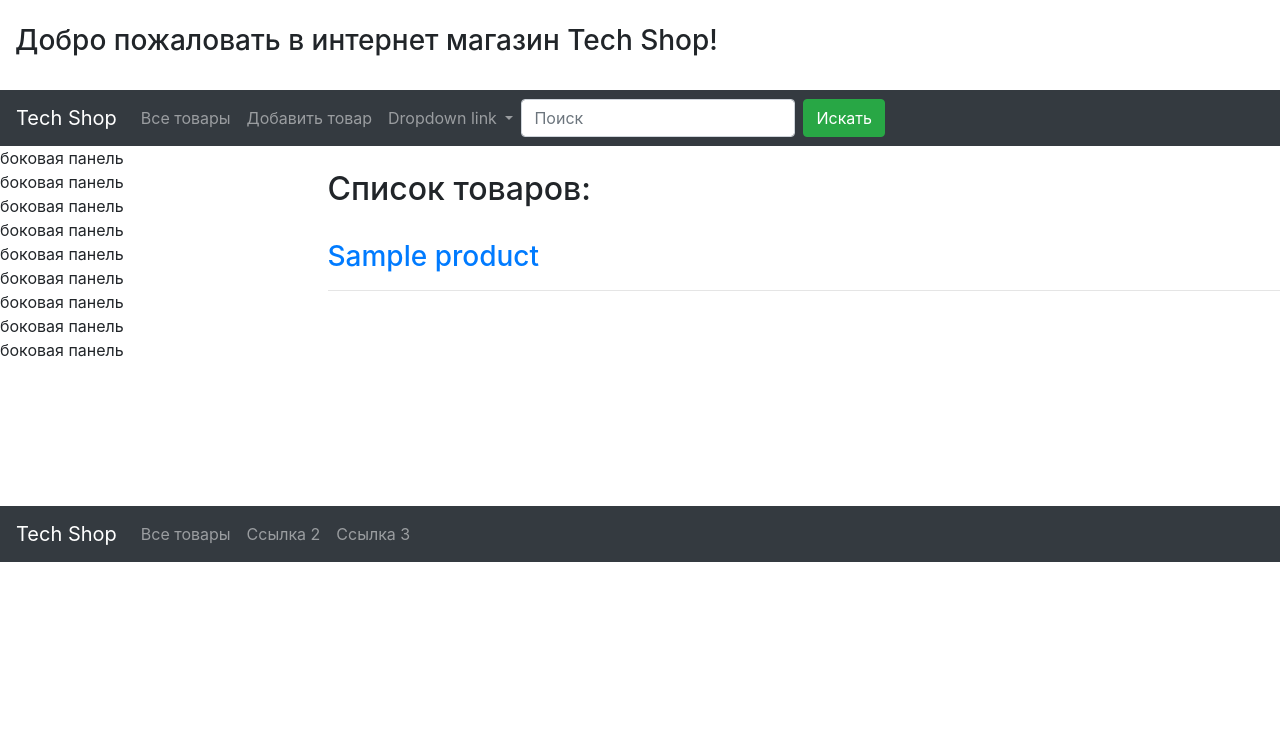
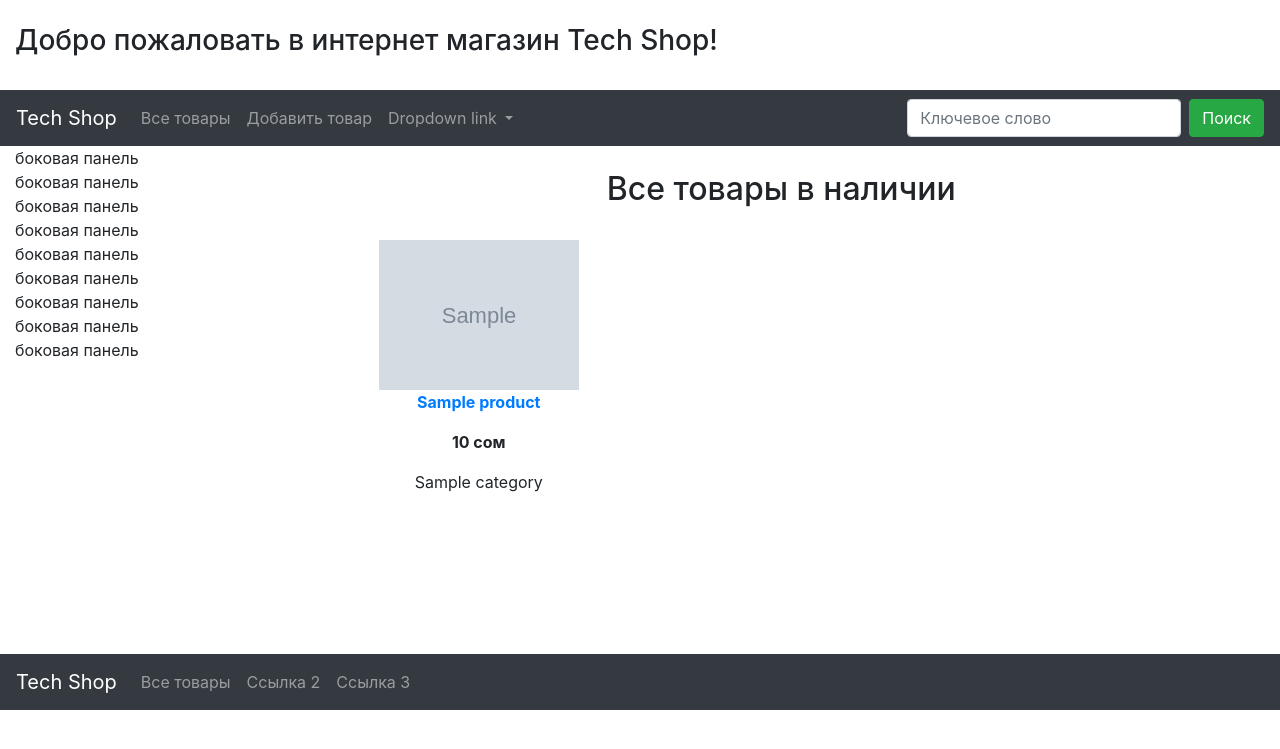
Before and after one commit to Ataiskih/techshop, a Django app: template product/templates/product/products.html in a window 1280 px wide. Shown: the top 749 px of the page. Run offline with Django 3.2, Linux system fonts and the light colour scheme; the template is opened without the code that fills it: most values are stand-ins (such as "Sample title", 1, 10 or a date in 2020); grey boxes marked "Sample" are stand-in pictures; some libraries are stand-ins or nearby versions.

Commit message:
added search

```diff
--- a/core/templates/base.html
+++ b/core/templates/base.html
@@ -22,7 +22,7 @@
         <a class="navbar-brand" href="{% url 'home' %}">Tech Shop</a>
 
         <!-- Links -->
-        <ul class="navbar-nav">
+        <ul class="navbar-nav mr-auto">
           <li class="nav-item">
             <a class="nav-link" href="{% url 'products' %}">Все товары</a>
           </li>
@@ -43,14 +43,13 @@
           </li>
         </ul>
 
-
-        <form class="form-inline" action="#">
+        <form class="form-inline" action="{% url 'products' %}">
             {% csrf_token %}
-            <input class="form-control mr-sm-2" type="text" placeholder="Поиск">
-            <button class="btn btn-success" type="submit">Искать</button>
+            <input class="form-control mr-sm-2" type="text" name="key_word" placeholder="Ключевое слово">
+            <button class="btn btn-success" type="submit">Поиск</button>
           </form>
     </nav>
-    <div class="row">
+    <div class="row container-fluid">
           <div class="col-lg-3 col-md-2 col-sm-12">
             боковая панель<br>
             боковая панель<br>
@@ -62,9 +61,11 @@
             боковая панель<br>
             боковая панель<br>
           </div>
-          <div class="col-lg-9 col-md-10 col-sm-12 container-fluid">
+
+          <div class="col-lg-9 col-md-10 col-sm-12">
               {% block content %}{% endblock %}
           </div>
+
       </div>
     <br>
     <br>
--- a/product/models.py
+++ b/product/models.py
@@ -11,7 +11,8 @@ class Product(models.Model):
         null=True,
         blank=True,
         upload_to="product_image",
-        verbose_name="изображение товара"
+        verbose_name="изображение товара",
+        default="static/no_image.png"
     )
     category = models.ForeignKey(
         "Category",
--- /dev/null
+++ b/product/templates/includes/alert.html
@@ -0,0 +1,5 @@
+{% if alert %}
+<div class="alert alert-success">
+    {{ alert }}
+</div>
+{% endif %}
--- a/product/templates/product/form.html
+++ b/product/templates/product/form.html
@@ -3,6 +3,7 @@
 
 {% block content %}
     <br>
+    <h2>{{ message }}</h2>
     <form method="POST" enctype="multipart/form-data">
         {% csrf_token %}
         {% bootstrap_form form %}
--- a/product/templates/product/product.html
+++ b/product/templates/product/product.html
@@ -1,10 +1,12 @@
 {% extends 'base.html' %}
 {% block content %}
+<br>
+{% include "includes/alert.html" %}
 <br>
 <div class="row">
     <div class="col-lg-3 col-md-6 col-sm-12">
         {% if product.image %}
-            <img src="{{ product.image.url }}">
+            <img src="{{ product.image.url }}" width="200px">
         {% endif %}
     </div>
     <div class="col-lg-9 col-md-6 col-sm-12">
--- a/product/templates/product/products.html
+++ b/product/templates/product/products.html
@@ -1,13 +1,27 @@
 {% extends 'base.html' %}
+{% load bootstrap4 %}
     {% block content %}
-
+    {% include "includes/alert.html" %}
     <br>
-            <h2>Список товаров:</h2>
-            <br>
+    <div class="container-fluid text-center bg-grey">
+        <h2>Все товары в наличии</h2><br>
+        <div class="row text-center">
         {% for product in products %}
+          <div class="col-sm-4">
+            <div class="thumbnail">
                 <a href="{% url 'product' product.id %}">
-                    <h3>{{ product.name }}</h3>
-                </a>
-                <hr>
-            {% endfor %}
+            {% if product.image %}
+              <img src="{{ product.image.url }}" alt="Paris" width="200px">
+            {% endif %}
+        </a>
+        <a href="{% url 'product' product.id %}">
+              <p><strong>{{ product.name }}</strong></p>
+            </a>
+              <p><strong>{{ product.price|floatformat:0 }} сом</strong></p>
+              <p>{{ product.category }}</p>
+            </div>
+          </div>
+          {% endfor %}
+        </div>
+    </div>
     {% endblock %}
```
Also changed, not shown: product/views.py (+33 -11 lines), media/static/no_image.png (added), product/migrations/0007_auto_20200713_0029.py (added), 1 other file.
